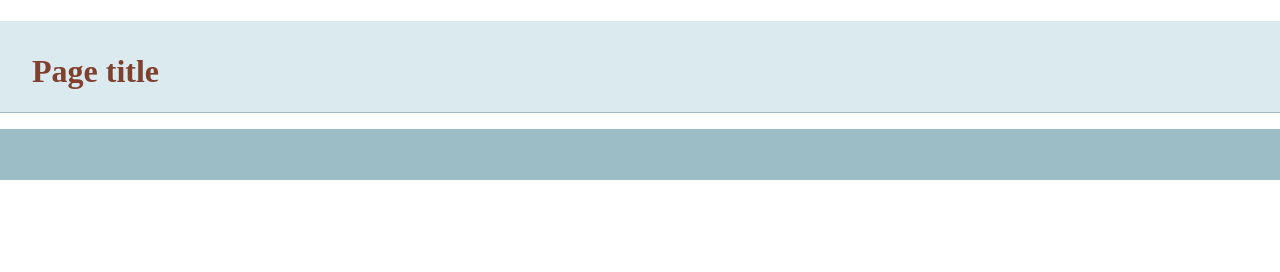
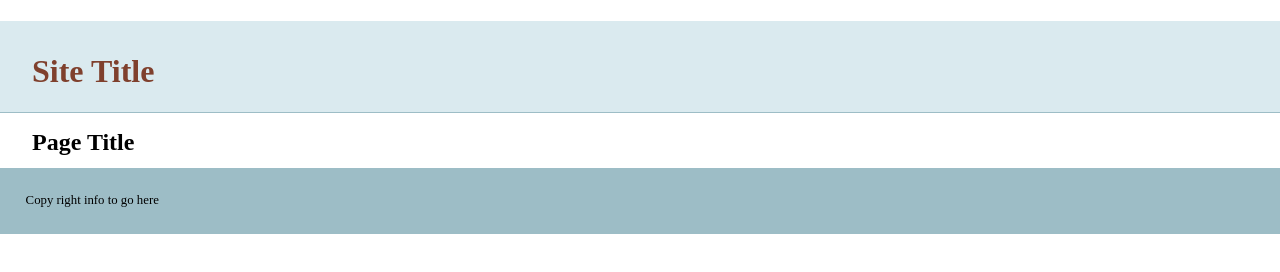
Before and after one commit to padraicohora/git-basics, a plain HTML site: page index.html in a window 1280 px wide. Drawn offline with nearby package versions, Linux system fonts and the light colour scheme.

Commit message:
added more info to template

```diff
--- a/index.html
+++ b/index.html
@@ -14,13 +14,15 @@
     </head>
     <body>
     <header>
-	<h1>Page title</h1>
+	<h1>Site Title </h1>
     </header>
     <nav id="pageNav">
     </nav>
     <main>
+        <h2>Page Title</h2>
     </main>
     <footer>
+        Copy right info to go here
     </footer>
         <script>
 //use the modernizr load to load up external scripts. This will load the scripts asynchronously, but the order listed matters. Although it will load all scripts in parallel, it will execute them in the order listed
```
